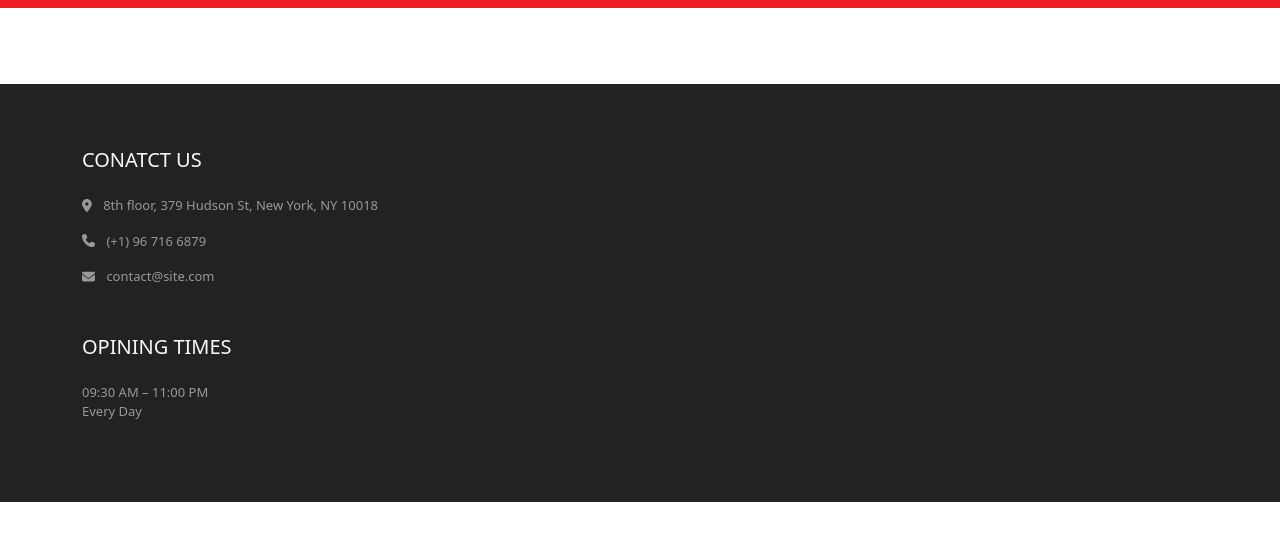
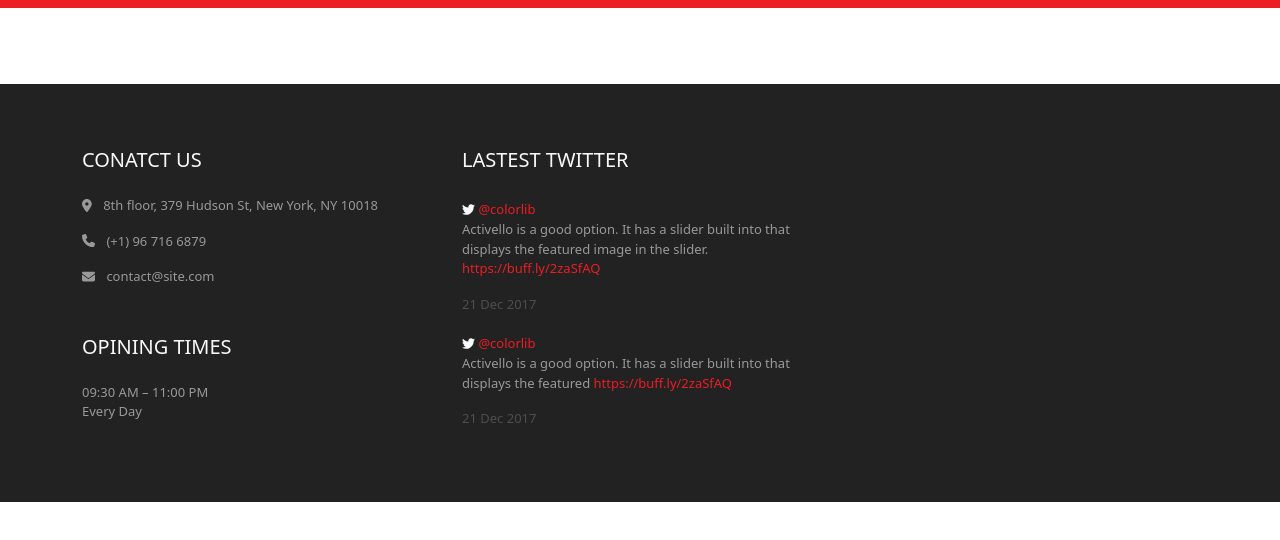
Before and after one commit to Gamal-Ramadan-1/Pato, a Vue app: page / in a window 1280 px wide. Shown: the top 540 px of the page. Built offline with nearby package versions, Linux system fonts and the light colour scheme; a small style sheet from the web is missing.

Commit message:
Add Latest-Twitter In Footer Section

```diff
--- a/src/components/Footer/Footer.vue
+++ b/src/components/Footer/Footer.vue
@@ -24,6 +24,38 @@
                         </p>
                     </div>
                 </div>
+                <div class="col-lg-4 col-md-6 col-sm-12 my-3">
+                    <div class="lastest-twitter">
+                        <h5 class="text-light text-uppercase mb-4">lastest twitter</h5>
+                        <a href="#">
+                            <span class="text-light d-inline-block">
+                                <i class="fa-brands fa-twitter"></i>
+                            </span>
+                            @colorlib
+                        </a>
+                        <p class="m-0">
+                            Activello is a good option. It has a slider built into that displays the featured image in
+                            the slider.
+                        </p>
+                        <p>
+                            <a href="#">https://buff.ly/2zaSfAQ</a>
+                        </p>
+                        <div class="date my-3">21 Dec 2017</div>
+                        <a href="#">
+                            <span class="text-light d-inline-block">
+                                <i class="fa-brands fa-twitter"></i>
+                            </span>
+                            @colorlib
+                        </a>
+                        <p class="m-0">
+                            Activello is a good option. It has a slider built into that displays
+                            the featured
+                            <a href="#">https://buff.ly/2zaSfAQ</a>
+
+                        </p>
+                        <div class="date mt-3">21 Dec 2017</div>
+                    </div>
+                </div>
             </div>
         </div>
     </footer>
@@ -33,8 +65,18 @@ export default {
     name: 'Footer'
 }
 </script>
-<style lang="scss">
+<style lang="scss" scoped>
 @import '@/Scss/Main.scss';
+
+a {
+    text-decoration: none !important;
+    color: $Main-Color !important;
+}
+
+a,
+p {
+    font-size: 13px;
+}
 
 footer {
     background-color: $Footer-Color;
@@ -42,6 +84,19 @@ footer {
     .contact-us {
         p {
             color: #999;
+        }
+    }
+
+    .lastest-twitter {
+
+
+
+        p {
+            color: #999;
+        }
+
+        .date {
+            color: rgb(79, 78, 78);
             font-size: 13px;
         }
     }
```
